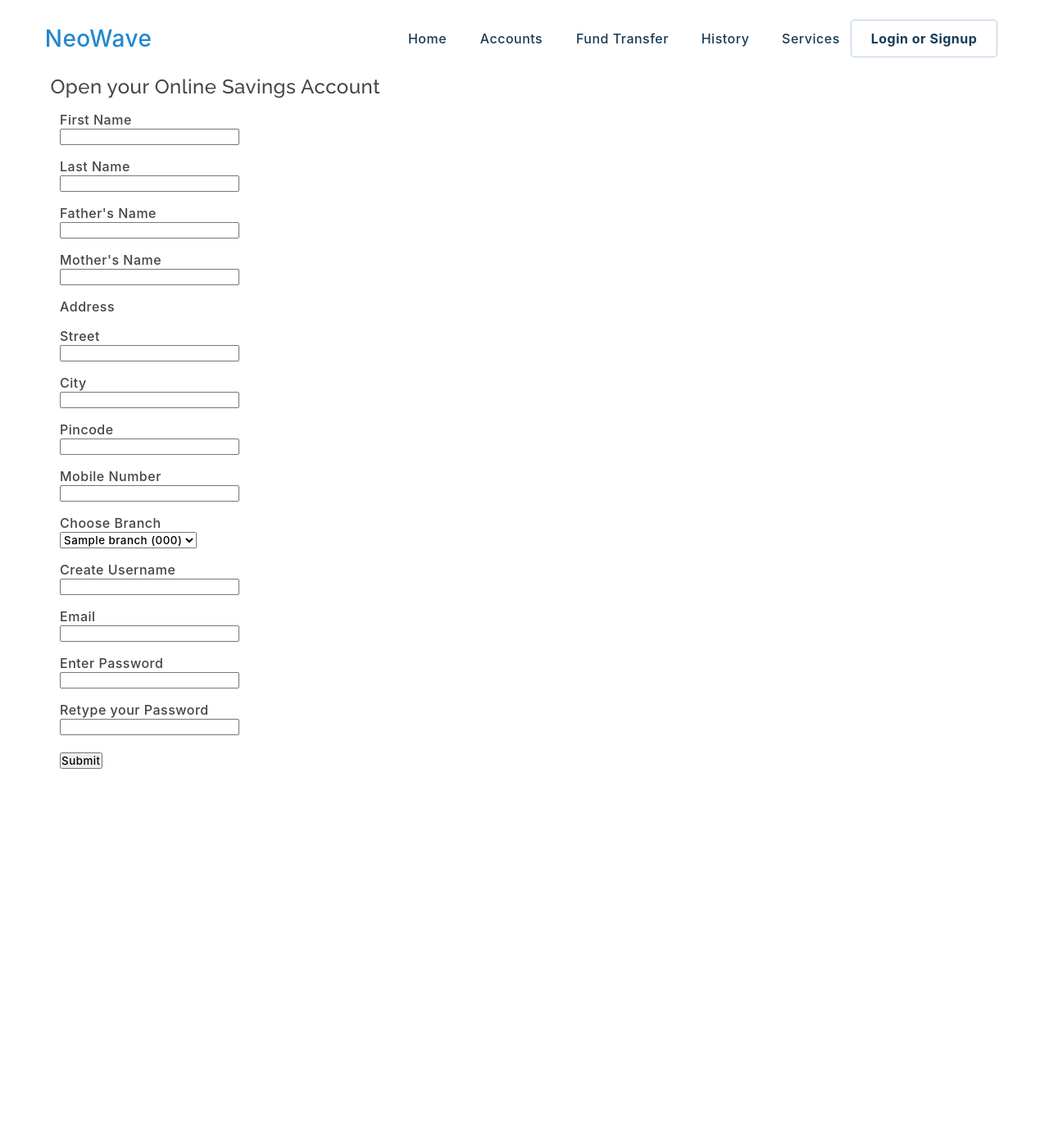
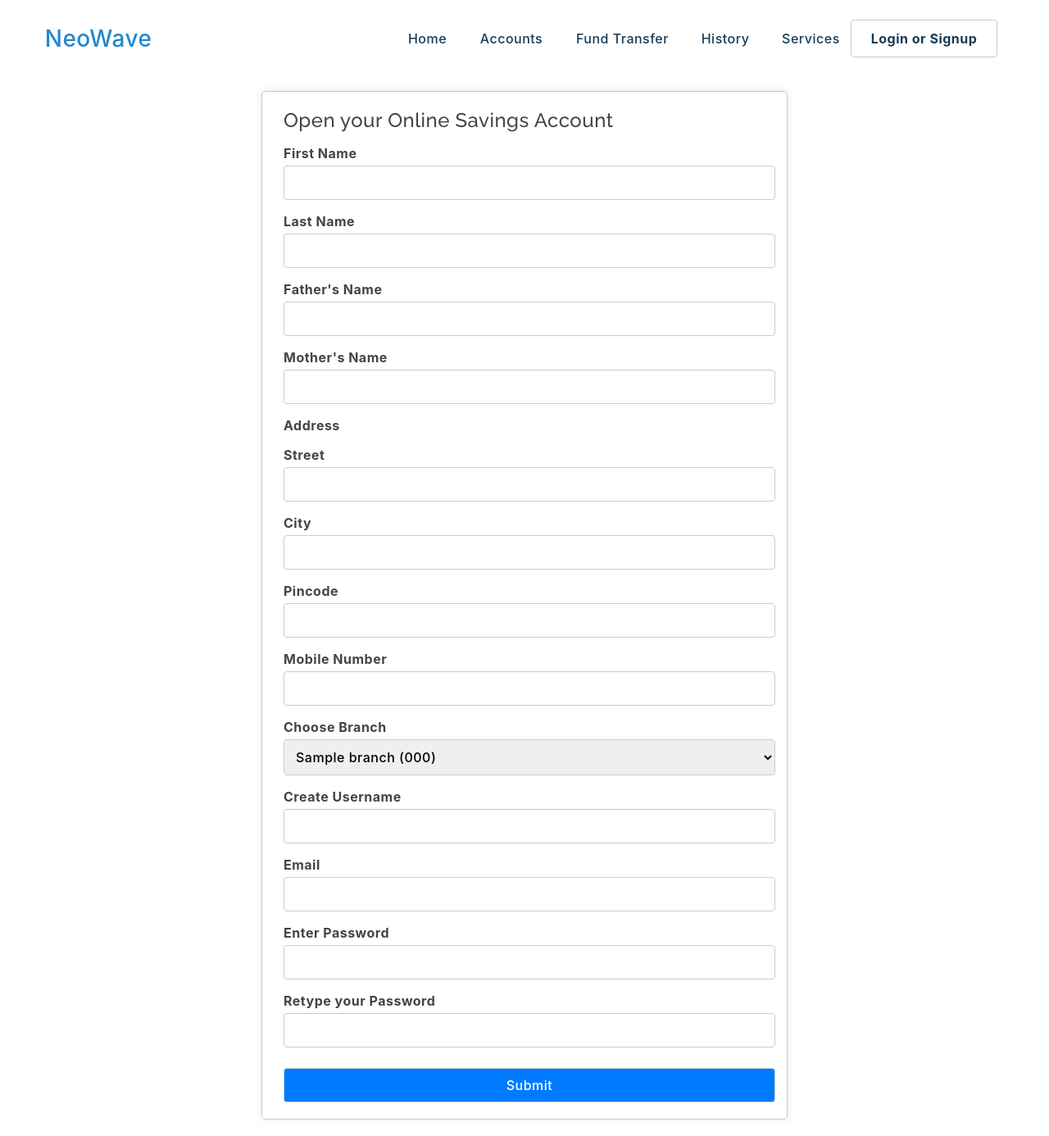
Before and after one commit to thepritamshaw/onlinebankingsystem, a Django app: template templates/register.html in a window 1280 px wide. Shown: the whole page at 82% size. Before the commit the page ends 938 px from the top, so only its background shows below. Run offline with Django 3.2, Linux system fonts and the light colour scheme; the template is opened without the code that fills it: most values are stand-ins (such as "Sample title", 1, 10 or a date in 2020).

Commit message:
form css improved

```diff
--- a/static/css/style.css
+++ b/static/css/style.css
@@ -225,3 +225,45 @@ body {
   margin: 0;
   padding: 0;
 }
+
+form {
+	margin: 20px auto;
+	width: 80%;
+	max-width: 600px;
+	border: 1px solid #ccc;
+	padding: 20px;
+	border-radius: 5px;
+	box-shadow: 0 0 10px rgba(0, 0, 0, 0.1);
+    }
+
+    .input {
+	margin-top: 10px;
+	font-weight: bold;
+    }
+
+    select, input[type="text"], input[type="number"], input[type="password"], input[type="email"], button {
+	width: 100%;
+	padding: 10px;
+	margin-top: 5px;
+	border: 1px solid #ccc;
+	border-radius: 4px;
+	box-sizing: border-box;
+	font-size: 16px;
+    }
+
+    button, .button {
+	width: 100%;
+	padding: 10px;
+	margin-top: 5px;
+	border: 1px solid #ccc;
+	border-radius: 4px;
+	box-sizing: border-box;
+	font-size: 16px;
+	background-color: #007bff;
+	color: #fff;
+	cursor: pointer;
+    }
+
+    button:hover, .button:hover {
+	background-color: #0056b3;
+    }
--- a/templates/initiate_transaction.html
+++ b/templates/initiate_transaction.html
@@ -21,12 +21,12 @@
 	<section>
 		<div class="container">
 			<div class="content">
-				<h1>Fund Transfer</h1>
+				<form method="post">
+				<h1>Fund Transfer</h1><br>
 
 				{% for message in messages %}
 				<h5>{{message}}</h5>
 				{% endfor %}
-				<form method="post">
 					{% csrf_token %}
 					<p class="input">Select Sender Account:</p>
 					<select name="sender_account">
--- a/templates/login.html
+++ b/templates/login.html
@@ -18,6 +18,7 @@
 	<section>
 		<div class="container">
 			<div class="content">
+				<form action="login" method="POST">
 				<h1>Login Now</h1>
 
 				<style>
@@ -29,13 +30,12 @@
 				{% for message in messages %}
 				<h3>{{message}}</h3>
 				{% endfor %}
-				<form action="login" method="POST">
 					{% csrf_token %}
 					<p class="input">Username</p>
 					<input type="text" name="username"/>
 					<p class="input">Password</p>
 					<input type="password" name="password" /><br><br>
-					<input type="submit" />
+					<input type="submit" class="button" />
 				</form>
 				<br>
 				<a href="register">Create New Account</a>
--- a/templates/register.html
+++ b/templates/register.html
@@ -18,6 +18,7 @@
 	<section>
 		<div class="container">
 			<div class="content">
+				<form method="POST" action="register">
 				<h1>Open your Online Savings Account</h1>
 
 				<style>
@@ -30,7 +31,6 @@
 				<h5>{{message}}</h5>
 				{% endfor %}
 
-				<form method="POST" action="register">
 					{% csrf_token %}
 
 					<p class="input">First Name</p>
@@ -65,7 +65,7 @@
 					<input type="password" name="password" />
 					<p class="input">Retype your Password</p>
 					<input type="password" name="password1" /><br><br>
-					<input type="submit" />
+					<input type="submit" class="button" />
 
 				</form>
 			</div>
```
Also changed, not shown: db.sqlite3.
